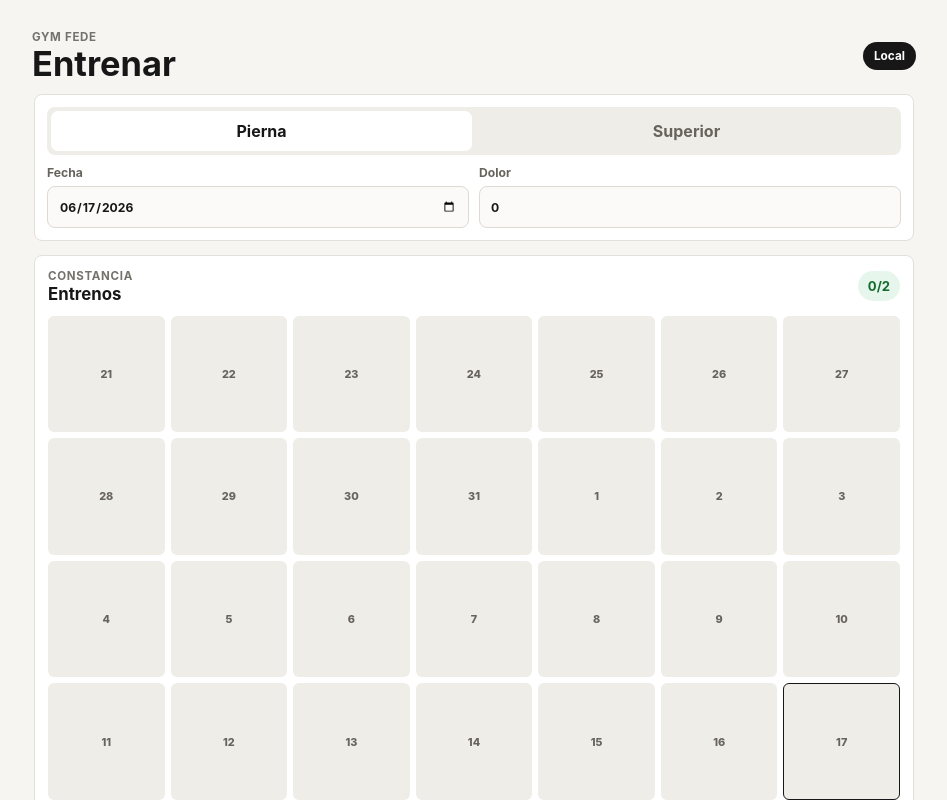
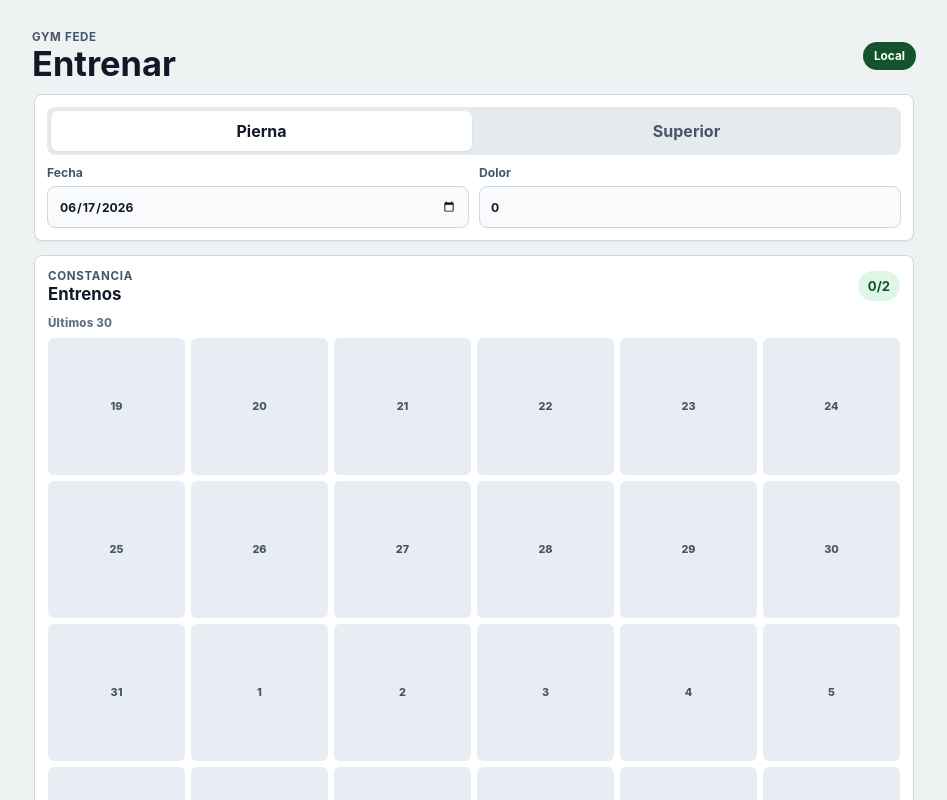
Before and after one commit to fedewolff/gym-tracker, a React (Vite) app: page / in a window 1280 px wide. Shown: the top 800 px of the page, without its empty margins (166-1113 px from the left). Built offline with nearby package versions, Linux system fonts and the light colour scheme.

Commit message:
Add scrollable 30 day training windows

```diff
--- a/src/App.tsx
+++ b/src/App.tsx
@@ -27,7 +27,7 @@ import { db, ensureSeeded, exportBackup, importBackup } from "./lib/db";
 import { uid } from "./lib/ids";
 import { calculateProgressPoints, getLatestAnySet, getLatestSetsByNumber } from "./lib/progress";
 import {
-  buildTrainingDays,
+  buildTrainingWindows,
   getNextQuickSessionCount,
   isQuickSession,
   QUICK_SESSION_TEMPLATE_ID,
@@ -561,8 +561,8 @@ function TrainingCalendar({
   onDateChange: (date: string) => void;
   onQuickTraining: (date: string) => Promise<void>;
 }) {
-  const days = useMemo(() => buildTrainingDays(sessions, selectedDate), [selectedDate, sessions]);
-  const selectedCount = days.find((day) => day.date === selectedDate)?.count ?? 0;
+  const windows = useMemo(() => buildTrainingWindows(sessions, selectedDate), [selectedDate, sessions]);
+  const selectedCount = windows.flatMap((window) => window.days).find((day) => day.date === selectedDate)?.count ?? 0;
 
   const handleQuickTraining = async (date: string) => {
     onDateChange(date);
@@ -578,8 +578,12 @@ function TrainingCalendar({
         </div>
         <strong>{selectedCount}/2</strong>
       </div>
-      <div className="calendar-grid" aria-label="Calendario de entrenamientos">
-        {days.map((day) => (
+      <div className="calendar-scroller" aria-label="Calendario de entrenamientos" data-testid="training-calendar-scroller">
+        {windows.map((window, index) => (
+          <section className="calendar-window" key={window.id} aria-label={index === 0 ? "Periodo actual" : `Periodo anterior ${index}`}>
+            <div className="calendar-window-label">{window.label}</div>
+            <div className="calendar-grid">
+              {window.days.map((day) => (
                 <button
                   key={day.date}
                   type="button"
@@ -591,6 +595,9 @@ function TrainingCalendar({
                 >
                   <span>{day.dayLabel}</span>
                 </button>
+              ))}
+            </div>
+          </section>
         ))}
       </div>
     </article>
--- a/src/lib/trainingCalendar.ts
+++ b/src/lib/trainingCalendar.ts
@@ -7,6 +7,12 @@ export interface TrainingDay {
   date: string;
   dayLabel: string;
   count: number;
+}
+
+export interface TrainingWindow {
+  id: string;
+  label: string;
+  days: TrainingDay[];
 }
 
 export function isQuickSession(session: WorkoutSession): boolean {
@@ -21,9 +27,10 @@ export function countTrainingsByDate(sessions: WorkoutSession[]): Map<string, nu
   return counts;
 }
 
-export function buildTrainingDays(sessions: WorkoutSession[], anchorDate: string, dayCount = 28): TrainingDay[] {
+export function buildTrainingDays(sessions: WorkoutSession[], anchorDate: string, dayCount = 30, offsetDays = 0): TrainingDay[] {
   const counts = countTrainingsByDate(sessions);
   const anchor = new Date(`${anchorDate}T12:00:00`);
+  anchor.setDate(anchor.getDate() - offsetDays);
 
   return Array.from({ length: dayCount }, (_, index) => {
     const date = new Date(anchor);
@@ -38,6 +45,21 @@ export function buildTrainingDays(sessions: WorkoutSession[], anchorDate: string
   });
 }
 
+export function buildTrainingWindows(sessions: WorkoutSession[], anchorDate: string, windowCount = 6, daysPerWindow = 30): TrainingWindow[] {
+  return Array.from({ length: windowCount }, (_, index) => {
+    const offsetDays = index * daysPerWindow;
+    const from = offsetDays + daysPerWindow - 1;
+    const to = offsetDays;
+    const label = index === 0 ? "Últimos 30" : `${from}-${to} días atrás`;
+
+    return {
+      id: `window-${index}`,
+      label,
+      days: buildTrainingDays(sessions, anchorDate, daysPerWindow, offsetDays),
+    };
+  });
+}
+
 export function getNextQuickSessionCount(normalCount: number, quickCount: number): number {
   if (normalCount >= MAX_DAILY_TRAINING_COUNT) return 0;
 
--- a/src/styles.css
+++ b/src/styles.css
@@ -1,6 +1,21 @@
 :root {
-  color: #171717;
-  background: #f6f5f2;
+  --bg: #eef2f3;
+  --panel: #ffffff;
+  --panel-soft: #f8fafc;
+  --surface: #e5eaee;
+  --line: #cfd8df;
+  --line-strong: #aebbc5;
+  --ink: #111827;
+  --muted: #64707d;
+  --muted-strong: #475569;
+  --green: #1f7a4d;
+  --green-dark: #14532d;
+  --green-soft: #dff6e7;
+  --blue: #1d4ed8;
+  --amber-soft: #fff3d7;
+  --danger: #9f2f16;
+  color: var(--ink);
+  background: var(--bg);
   font-family:
     Inter, ui-sans-serif, system-ui, -apple-system, BlinkMacSystemFont, "Segoe UI", sans-serif;
   font-synthesis: none;
@@ -16,7 +31,7 @@ body {
   margin: 0;
   min-width: 320px;
   min-height: 100vh;
-  background: #f6f5f2;
+  background: var(--bg);
 }
 
 button,
@@ -61,7 +76,7 @@ a {
 .chart-head span,
 .library-row span,
 .exercise-summary span {
-  color: #75716b;
+  color: var(--muted-strong);
   display: block;
   font-size: 0.72rem;
   font-weight: 750;
@@ -80,7 +95,7 @@ a {
 }
 
 .sync-pill {
-  background: #171717;
+  background: var(--green-dark);
   border-radius: 999px;
   color: #fff;
   font-size: 0.74rem;
@@ -112,13 +127,13 @@ a {
 }
 
 .status {
-  background: #e7f6ec;
-  color: #146c2e;
+  background: var(--green-soft);
+  color: var(--green-dark);
 }
 
 .pain-warning {
-  background: #fff0eb;
-  color: #9f2f16;
+  background: #fff1ea;
+  color: var(--danger);
   margin-bottom: 0;
   max-width: none;
 }
@@ -128,9 +143,10 @@ a {
 .calendar-panel,
 .settings-card,
 .save-strip {
-  background: #fff;
-  border: 1px solid #e3e0da;
+  background: var(--panel);
+  border: 1px solid var(--line);
   border-radius: 8px;
+  box-shadow: 0 1px 2px rgba(17, 24, 39, 0.05);
 }
 
 .train-controls {
@@ -140,7 +156,7 @@ a {
 }
 
 .segmented {
-  background: #efede8;
+  background: var(--surface);
   border-radius: 8px;
   display: grid;
   gap: 4px;
@@ -156,14 +172,15 @@ a {
 .segmented button {
   background: transparent;
   border-radius: 7px;
-  color: #68635d;
+  color: var(--muted-strong);
   font-weight: 750;
   min-height: 40px;
 }
 
 .segmented .selected {
-  background: #fff;
-  color: #171717;
+  background: var(--panel);
+  color: var(--ink);
+  box-shadow: 0 1px 2px rgba(17, 24, 39, 0.08);
 }
 
 .control-row {
@@ -173,7 +190,7 @@ a {
 }
 
 label {
-  color: #68635d;
+  color: var(--muted-strong);
   display: grid;
   font-size: 0.76rem;
   font-weight: 750;
@@ -184,10 +201,10 @@ input,
 select,
 textarea {
   appearance: none;
-  background: #fbfaf8;
-  border: 1px solid #dedad2;
+  background: var(--panel-soft);
+  border: 1px solid var(--line);
   border-radius: 8px;
-  color: #171717;
+  color: var(--ink);
   min-height: 42px;
   outline: 0;
   padding: 10px 11px;
@@ -201,8 +218,8 @@ textarea {
 input:focus,
 select:focus,
 textarea:focus {
-  border-color: #171717;
-  box-shadow: 0 0 0 3px rgba(23, 23, 23, 0.08);
+  border-color: var(--blue);
+  box-shadow: 0 0 0 3px rgba(29, 78, 216, 0.13);
 }
 
 .routine-title {
@@ -225,7 +242,7 @@ textarea:focus {
 
 .calendar-head span,
 .day-progress span {
-  color: #75716b;
+  color: var(--muted-strong);
   display: block;
   font-size: 0.72rem;
   font-weight: 750;
@@ -240,26 +257,50 @@ textarea:focus {
 }
 
 .calendar-head strong {
-  background: #e7f6ec;
+  background: var(--green-soft);
   border-radius: 999px;
-  color: #146c2e;
+  color: var(--green-dark);
   font-size: 0.82rem;
   padding: 7px 10px;
+}
+
+.calendar-scroller {
+  display: flex;
+  gap: 10px;
+  overflow-x: auto;
+  overscroll-behavior-x: contain;
+  padding-bottom: 2px;
+  scroll-snap-type: x mandatory;
+  scrollbar-color: var(--line-strong) transparent;
+}
+
+.calendar-window {
+  display: grid;
+  flex: 0 0 100%;
+  gap: 8px;
+  scroll-snap-align: start;
+}
+
+.calendar-window-label {
+  color: var(--muted);
+  font-size: 0.72rem;
+  font-weight: 800;
+  letter-spacing: 0.02em;
 }
 
 .calendar-grid {
   display: grid;
   gap: 6px;
-  grid-template-columns: repeat(7, minmax(0, 1fr));
+  grid-template-columns: repeat(6, minmax(0, 1fr));
 }
 
 .calendar-square {
   align-items: center;
   aspect-ratio: 1;
-  background: #efede8;
+  background: #e7edf2;
   border: 1px solid transparent;
   border-radius: 6px;
-  color: #68635d;
+  color: var(--muted-strong);
   cursor: pointer;
   display: flex;
   justify-content: center;
@@ -267,17 +308,18 @@ textarea:focus {
 }
 
 .calendar-square[data-count="1"] {
-  background: #ccebd3;
-  color: #175a2d;
+  background: #bfe7ca;
+  color: var(--green-dark);
 }
 
 .calendar-square[data-count="2"] {
-  background: #23743b;
+  background: var(--green);
   color: #fff;
 }
 
 .calendar-square-selected {
-  border-color: #171717;
+  border-color: var(--ink);
+  box-shadow: inset 0 0 0 1px var(--ink);
 }
 
 .calendar-square span {
@@ -286,8 +328,8 @@ textarea:focus {
 }
 
 .day-progress {
-  background: #fff;
-  border: 1px solid #e3e0da;
+  background: var(--panel);
+  border: 1px solid var(--line);
   border-radius: 8px;
   display: grid;
   gap: 9px;
@@ -299,14 +341,14 @@ textarea:focus {
 }
 
 .progress-track {
-  background: #efede8;
+  background: var(--surface);
   border-radius: 999px;
   height: 9px;
   overflow: hidden;
 }
 
 .progress-track span {
-  background: #171717;
+  background: var(--blue);
   border-radius: inherit;
   display: block;
   height: 100%;
@@ -323,14 +365,16 @@ textarea:focus {
 
 .exercise-row,
 .library-row {
-  background: #fff;
-  border: 1px solid #e3e0da;
+  background: var(--panel);
+  border: 1px solid var(--line);
   border-radius: 8px;
   padding: 13px;
+  box-shadow: 0 1px 2px rgba(17, 24, 39, 0.04);
 }
 
 .exercise-row-complete {
-  border-color: #b9dfc2;
+  border-color: #92d5a6;
+  box-shadow: 0 0 0 1px rgba(31, 122, 77, 0.1);
 }
 
 .exercise-summary,
@@ -351,7 +395,7 @@ textarea:focus {
 .exercise-summary p,
 .library-row p,
 .settings-card p {
-  color: #68635d;
+  color: var(--muted);
   font-size: 0.86rem;
   line-height: 1.4;
   margin: 0;
@@ -367,9 +411,9 @@ textarea:focus {
 .exercise-actions a,
 .library-row a {
   align-items: center;
-  background: #f0eee9;
+  background: var(--surface);
   border-radius: 8px;
-  color: #171717;
+  color: var(--ink);
   display: inline-flex;
   height: 38px;
   justify-content: center;
@@ -378,7 +422,7 @@ textarea:focus {
 }
 
 .exercise-actions .complete-button-active {
-  background: #23743b;
+  background: var(--green);
   color: #fff;
 }
 
@@ -397,7 +441,7 @@ textarea:focus {
 
 .set-line span {
   align-items: center;
-  color: #68635d;
+  color: var(--muted);
   display: flex;
   font-size: 0.82rem;
   font-weight: 800;
@@ -418,7 +462,7 @@ textarea:focus {
 .settings-actions button,
 .settings-actions label {
   align-items: center;
-  background: #171717;
+  background: var(--ink);
   border-radius: 8px;
   color: #fff;
   cursor: pointer;
@@ -435,8 +479,8 @@ textarea:focus {
 }
 
 .select-field {
-  background: #fff;
-  border: 1px solid #e3e0da;
+  background: var(--panel);
+  border: 1px solid var(--line);
   border-radius: 8px;
   padding: 12px;
 }
@@ -471,7 +515,7 @@ textarea:focus {
 }
 
 .chart-head strong {
-  background: #171717;
+  background: var(--ink);
   border-radius: 999px;
   color: #fff;
   min-width: 64px;
@@ -485,8 +529,8 @@ textarea:focus {
 }
 
 .tooltip {
-  background: #fff;
-  border: 1px solid #dedad2;
+  background: var(--panel);
+  border: 1px solid var(--line);
   border-radius: 8px;
   display: grid;
   gap: 4px;
@@ -495,9 +539,9 @@ textarea:focus {
 
 .empty {
   align-items: center;
-  background: #fbfaf8;
+  background: var(--panel-soft);
   border-radius: 8px;
-  color: #68635d;
+  color: var(--muted);
   display: flex;
   font-weight: 750;
   height: 180px;
@@ -507,8 +551,8 @@ textarea:focus {
 
 .history div {
   align-items: center;
-  background: #fff;
-  border: 1px solid #e3e0da;
+  background: var(--panel);
+  border: 1px solid var(--line);
   border-radius: 8px;
   display: grid;
   gap: 8px;
@@ -518,13 +562,13 @@ textarea:focus {
 
 .history span,
 .history small {
-  color: #68635d;
+  color: var(--muted);
 }
 
 .search-field {
   align-items: center;
-  background: #fff;
-  border: 1px solid #e3e0da;
+  background: var(--panel);
+  border: 1px solid var(--line);
   border-radius: 8px;
   display: grid;
   gap: 8px;
@@ -554,8 +598,8 @@ textarea:focus {
 }
 
 .tabbar {
-  background: #fff;
-  border-top: 1px solid #e3e0da;
+  background: rgba(255, 255, 255, 0.96);
+  border-top: 1px solid var(--line);
   bottom: 0;
   display: grid;
   gap: 2px;
@@ -571,7 +615,7 @@ textarea:focus {
   align-items: center;
   background: transparent;
   border-radius: 8px;
-  color: #77716a;
+  color: var(--muted);
   display: grid;
   font-size: 0.69rem;
   font-weight: 750;
@@ -581,8 +625,8 @@ textarea:focus {
 }
 
 .tab-active {
-  background: #efede8;
-  color: #171717;
+  background: var(--surface);
+  color: var(--ink);
 }
 
 @media (min-width: 760px) {
@@ -613,7 +657,7 @@ textarea:focus {
   }
 
   .tabbar {
-    border: 1px solid #e3e0da;
+    border: 1px solid var(--line);
     border-radius: 8px;
     bottom: auto;
     margin: 0 auto 24px;
```
Also changed, not shown: 2 other files (tests, documents, lock files or other folders). Lines whose indentation alone changed are shown as unchanged.
